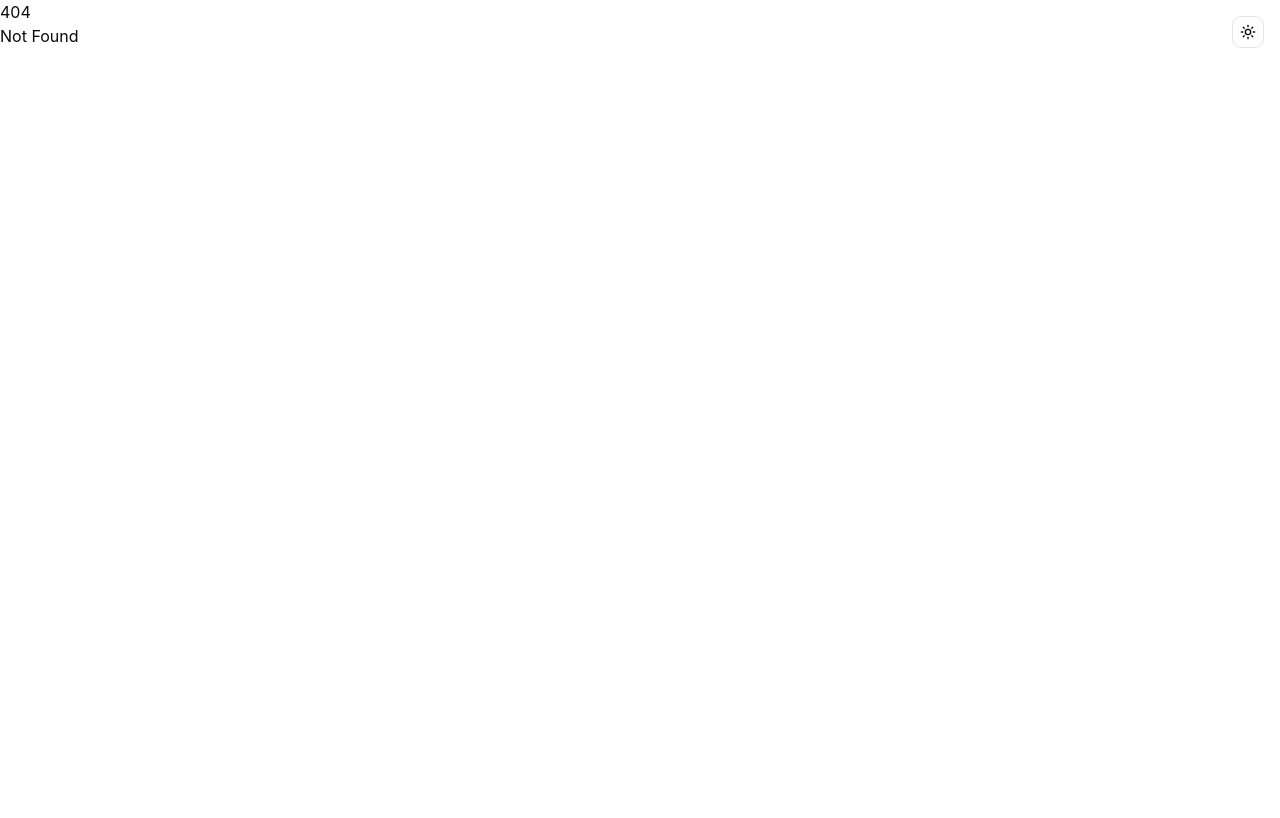
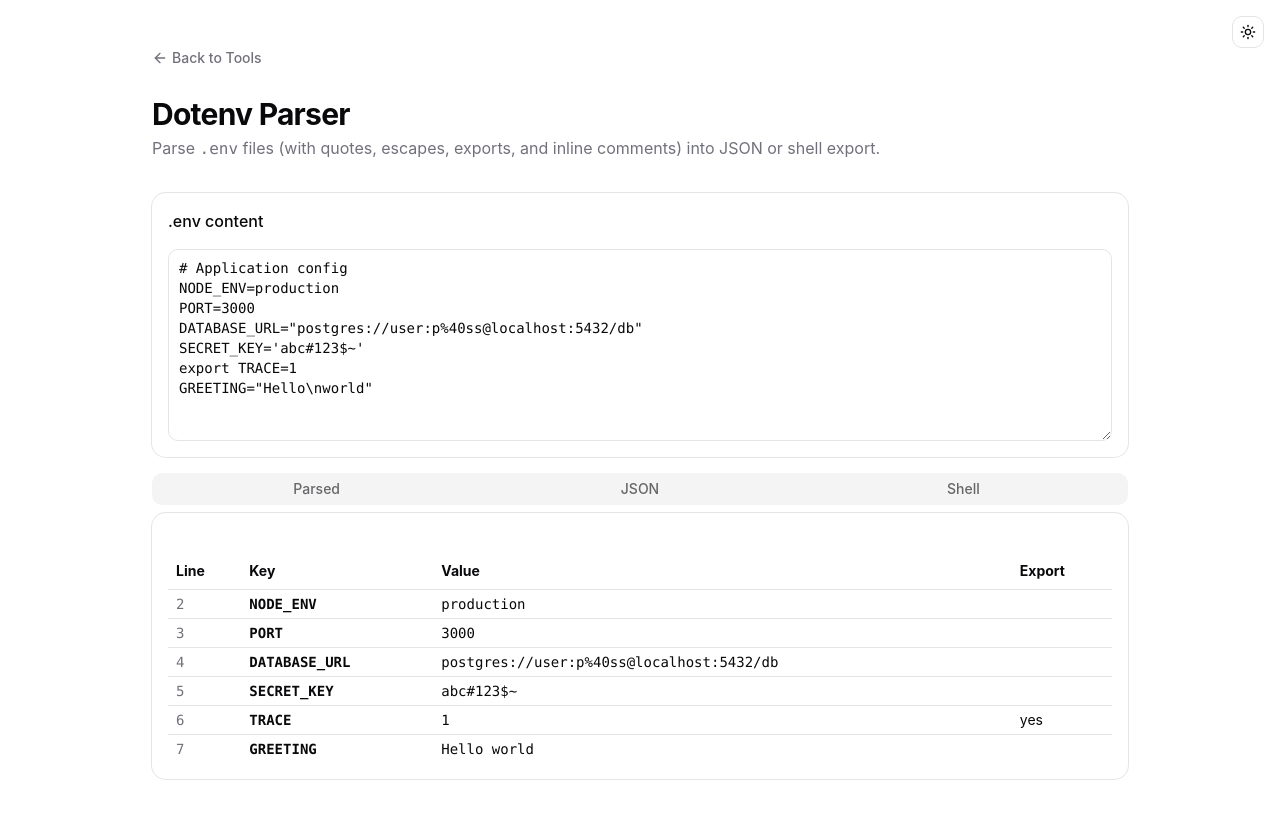
Before and after one commit to orykr/tool.ory.kr, a SvelteKit app in the folder frontend/: page /dotenv in a window 1280 px wide. Before the commit this address had no page. Shown: the top 818 px of the page. Built offline with nearby package versions, Linux system fonts and the light colour scheme.

Commit message:
feat(dotenv): add .env parser with JSON and shell-export output

```diff
--- /dev/null
+++ b/frontend/src/lib/dotenv.ts
@@ -0,0 +1,94 @@
+export interface EnvEntry {
+	key: string;
+	value: string;
+	exported: boolean;
+	line: number;
+}
+
+export function parseDotenv(input: string): { entries: EnvEntry[]; errors: Array<{ line: number; message: string }> } {
+	const entries: EnvEntry[] = [];
+	const errors: Array<{ line: number; message: string }> = [];
+	const lines = input.split(/\r?\n/);
+	for (let i = 0; i < lines.length; i++) {
+		const raw = lines[i];
+		const lineNumber = i + 1;
+		const trimmed = raw.trim();
+		if (!trimmed || trimmed.startsWith("#")) continue;
+		const exportMatch = /^export\s+/.exec(trimmed);
+		const body = exportMatch ? trimmed.slice(exportMatch[0].length) : trimmed;
+		const eq = body.indexOf("=");
+		if (eq === -1) {
+			errors.push({ line: lineNumber, message: `Missing '=' on line ${lineNumber}.` });
+			continue;
+		}
+		const key = body.slice(0, eq).trim();
+		if (!/^[A-Za-z_][A-Za-z0-9_]*$/.test(key)) {
+			errors.push({ line: lineNumber, message: `Invalid key '${key}' on line ${lineNumber}.` });
+			continue;
+		}
+		let value = body.slice(eq + 1);
+		const inlineComment = stripInlineComment(value);
+		value = inlineComment.trim();
+		const unquoted = unquote(value);
+		entries.push({
+			key,
+			value: unquoted,
+			exported: !!exportMatch,
+			line: lineNumber
+		});
+	}
+	return { entries, errors };
+}
+
+function stripInlineComment(input: string): string {
+	let inSingle = false;
+	let inDouble = false;
+	for (let i = 0; i < input.length; i++) {
+		const c = input[i];
+		if (c === "\\") {
+			i++;
+			continue;
+		}
+		if (c === '"' && !inSingle) inDouble = !inDouble;
+		else if (c === "'" && !inDouble) inSingle = !inSingle;
+		else if (c === "#" && !inSingle && !inDouble) return input.slice(0, i);
+	}
+	return input;
+}
+
+function unquote(value: string): string {
+	if (value.length >= 2) {
+		const first = value[0];
+		const last = value[value.length - 1];
+		if (first === '"' && last === '"') {
+			return value
+				.slice(1, -1)
+				.replace(/\\n/g, "\n")
+				.replace(/\\r/g, "\r")
+				.replace(/\\t/g, "\t")
+				.replace(/\\"/g, '"')
+				.replace(/\\\\/g, "\\");
+		}
+		if (first === "'" && last === "'") {
+			return value.slice(1, -1);
+		}
+	}
+	return value;
+}
+
+export function envToJson(entries: EnvEntry[]): Record<string, string> {
+	const obj: Record<string, string> = {};
+	for (const e of entries) obj[e.key] = e.value;
+	return obj;
+}
+
+export function envToShellExport(entries: EnvEntry[]): string {
+	return entries
+		.map((e) => `export ${e.key}=${shellQuote(e.value)}`)
+		.join("\n");
+}
+
+function shellQuote(value: string): string {
+	if (/^[A-Za-z0-9_./:=@-]*$/.test(value)) return value;
+	return `'${value.replace(/'/g, `'\\''`)}'`;
+}
--- a/frontend/src/routes/+page.svelte
+++ b/frontend/src/routes/+page.svelte
@@ -441,6 +441,11 @@
 			href: "/resistor",
 			title: "Resistor Color Decoder",
 			description: "Decode 3-, 4-, 5-, and 6-band axial resistor color codes."
+		},
+		{
+			href: "/dotenv",
+			title: "Dotenv Parser",
+			description: "Parse .env files into JSON or shell export with quote/escape handling."
 		}
 	];
 </script>
--- /dev/null
+++ b/frontend/src/routes/dotenv/+page.svelte
@@ -0,0 +1,130 @@
+<script lang="ts">
+	import * as Card from "$lib/components/ui/card/index.js";
+	import * as Tabs from "$lib/components/ui/tabs/index.js";
+	import { Button } from "$lib/components/ui/button/index.js";
+	import { Textarea } from "$lib/components/ui/textarea/index.js";
+	import ArrowLeft from "@lucide/svelte/icons/arrow-left";
+	import Copy from "@lucide/svelte/icons/copy";
+	import Check from "@lucide/svelte/icons/check";
+	import { parseDotenv, envToJson, envToShellExport } from "$lib/dotenv";
+
+	let input = $state(`# Application config
+NODE_ENV=production
+PORT=3000
+DATABASE_URL="postgres://user:p%40ss@localhost:5432/db"
+SECRET_KEY='abc#123$~'
+export TRACE=1
+GREETING="Hello\\nworld"`);
+
+	let result = $derived(parseDotenv(input));
+	let json = $derived(JSON.stringify(envToJson(result.entries), null, 2));
+	let shellExport = $derived(envToShellExport(result.entries));
+
+	let copied = $state<string | null>(null);
+	async function copy(key: string, value: string) {
+		await navigator.clipboard.writeText(value);
+		copied = key;
+		setTimeout(() => (copied = null), 1200);
+	}
+</script>
+
+<main class="container mx-auto max-w-5xl px-6 py-12">
+	<nav class="mb-6">
+		<a
+			href="/"
+			class="text-muted-foreground hover:text-foreground inline-flex items-center gap-1 text-sm font-medium transition-colors"
+		>
+			<ArrowLeft class="h-4 w-4" />
+			Back to Tools
+		</a>
+	</nav>
+
+	<header class="mb-8">
+		<h1 class="text-3xl font-bold tracking-tight">Dotenv Parser</h1>
+		<p class="text-muted-foreground mt-1">
+			Parse <code>.env</code> files (with quotes, escapes, exports, and inline comments) into JSON or shell export.
+		</p>
+	</header>
+
+	<Card.Root class="mb-4">
+		<Card.Header><Card.Title class="text-base">.env content</Card.Title></Card.Header>
+		<Card.Content>
+			<Textarea bind:value={input} class="min-h-48 font-mono text-sm" />
+		</Card.Content>
+	</Card.Root>
+
+	{#if result.errors.length > 0}
+		<Card.Root class="mb-4">
+			<Card.Content class="pt-6">
+				<ul class="text-destructive space-y-1 text-sm">
+					{#each result.errors as e (e.line)}
+						<li>Line {e.line}: {e.message}</li>
+					{/each}
+				</ul>
+			</Card.Content>
+		</Card.Root>
+	{/if}
+
+	<Tabs.Root value="entries">
+		<Tabs.List class="grid w-full grid-cols-3">
+			<Tabs.Trigger value="entries">Parsed</Tabs.Trigger>
+			<Tabs.Trigger value="json">JSON</Tabs.Trigger>
+			<Tabs.Trigger value="shell">Shell</Tabs.Trigger>
+		</Tabs.List>
+
+		<Tabs.Content value="entries">
+			<Card.Root>
+				<Card.Content class="pt-6">
+					<table class="w-full text-sm">
+						<thead>
+							<tr class="border-b text-left">
+								<th class="px-2 py-2">Line</th>
+								<th class="px-2 py-2">Key</th>
+								<th class="px-2 py-2">Value</th>
+								<th class="px-2 py-2">Export</th>
+							</tr>
+						</thead>
+						<tbody>
+							{#each result.entries as e (e.line)}
+								<tr class="border-b last:border-0">
+									<td class="text-muted-foreground px-2 py-1 font-mono">{e.line}</td>
+									<td class="px-2 py-1 font-mono font-semibold">{e.key}</td>
+									<td class="px-2 py-1 font-mono break-all">{e.value}</td>
+									<td class="px-2 py-1">{e.exported ? "yes" : ""}</td>
+								</tr>
+							{/each}
+						</tbody>
+					</table>
+				</Card.Content>
+			</Card.Root>
+		</Tabs.Content>
+
+		<Tabs.Content value="json">
+			<Card.Root>
+				<Card.Header class="flex flex-row items-center justify-between">
+					<Card.Title class="text-base">JSON</Card.Title>
+					<Button variant="ghost" size="sm" onclick={() => copy("j", json)}>
+						{#if copied === "j"}<Check />Copied{:else}<Copy />Copy{/if}
+					</Button>
+				</Card.Header>
+				<Card.Content>
+					<pre class="bg-muted overflow-x-auto rounded-md p-3 font-mono text-xs">{json}</pre>
+				</Card.Content>
+			</Card.Root>
+		</Tabs.Content>
+
+		<Tabs.Content value="shell">
+			<Card.Root>
+				<Card.Header class="flex flex-row items-center justify-between">
+					<Card.Title class="text-base">Shell exports</Card.Title>
+					<Button variant="ghost" size="sm" onclick={() => copy("s", shellExport)}>
+						{#if copied === "s"}<Check />Copied{:else}<Copy />Copy{/if}
+					</Button>
+				</Card.Header>
+				<Card.Content>
+					<pre class="bg-muted overflow-x-auto rounded-md p-3 font-mono text-xs">{shellExport}</pre>
+				</Card.Content>
+			</Card.Root>
+		</Tabs.Content>
+	</Tabs.Root>
+</main>
```
